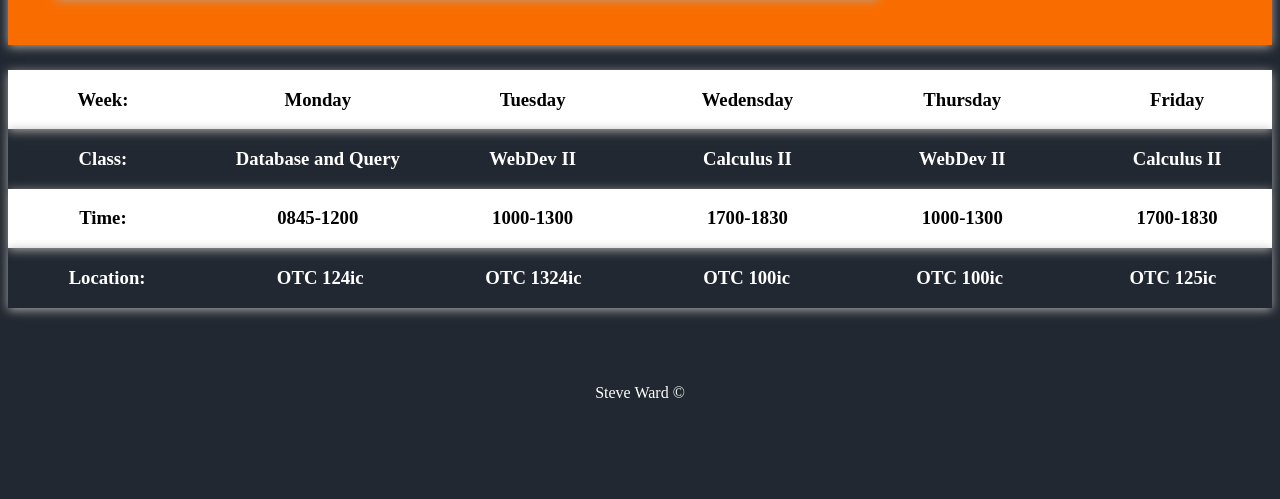
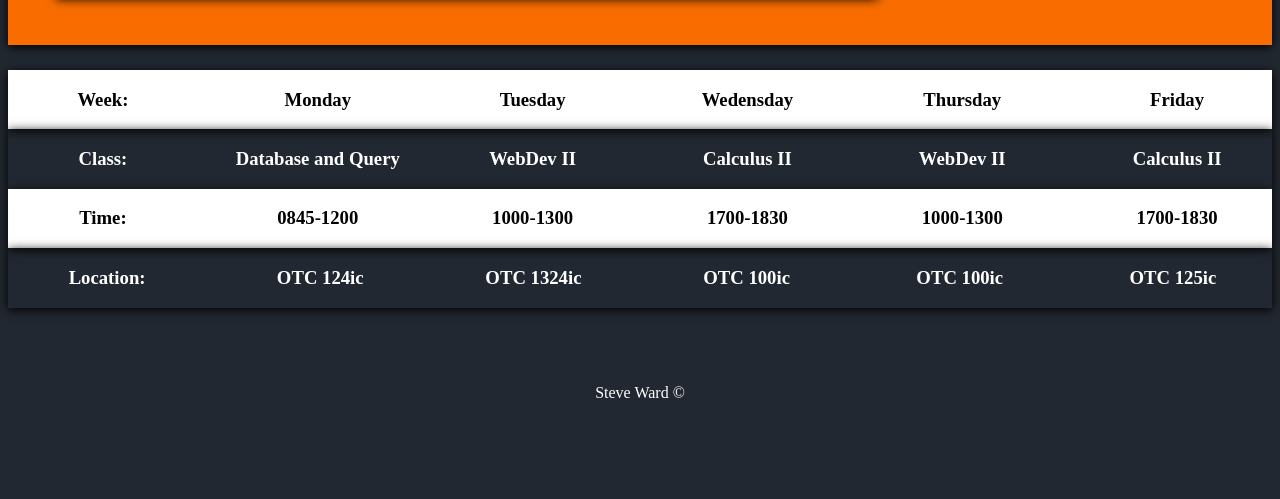
Before and after one commit to crazysteeeb/My-Schedule, a plain HTML site: page index.html in a window 1280 px wide. Shown: the part 301-800 px from the top of the page. Drawn offline with Linux system fonts and the light colour scheme.

Commit message:
Changed box shadowing color

```diff
--- a/styles.css
+++ b/styles.css
@@ -5,7 +5,7 @@
     --primary: gray;
     --dark: black;
     --white: white;
-    --shadow: 0 2px 10px darkgray;
+    --shadow: 0 2px 10px black;
 }
 html{
     box-sizing: border-box;
```
